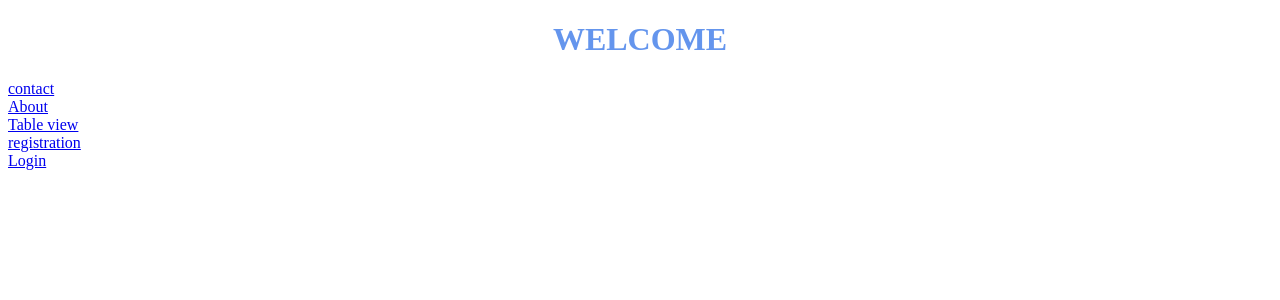
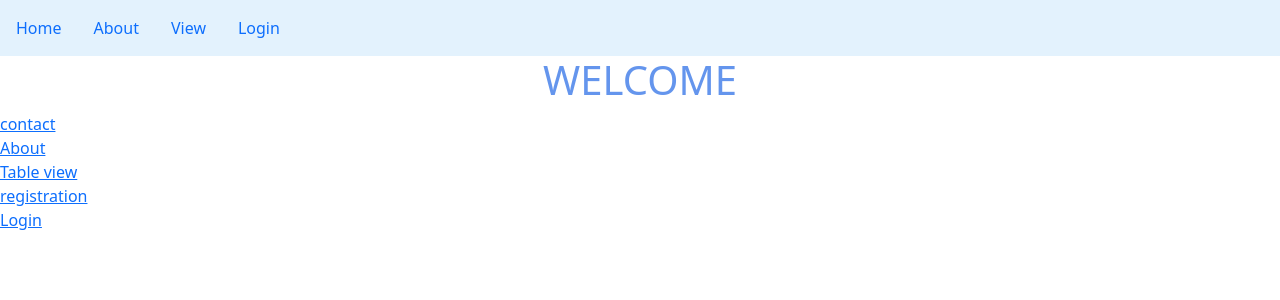
Before and after one commit to rishhana5-cloud/Django, a Django app: page /APP1/ in a window 1280 px wide. Shown: the top 300 px of the page. Run offline with Django 5.2, Linux system fonts and the light colour scheme.

Commit message:
modifying items

```diff
--- /dev/null
+++ b/APP1/templates/APP1/base.html
@@ -0,0 +1,42 @@
+
+<!DOCTYPE html>
+<html lang="en">
+<head>
+    <meta charset="UTF-8">
+    <meta name="viewport" content="width=device-width, initial-scale=1.0">
+   {% block title%} <title>Document</title> {% endblock %}
+    <link href="https://cdn.jsdelivr.net/npm/bootstrap@5.3.8/dist/css/bootstrap.min.css" rel="stylesheet" integrity="sha384-sRIl4kxILFvY47J16cr9ZwB07vP4J8+LH7qKQnuqkuIAvNWLzeN8tE5YBujZqJLB" crossorigin="anonymous">
+</head>
+<body>
+
+
+</nav>
+
+<nav class="navbar" style="background-color: #e3f2fd;" data-bs-theme="light">
+  <!-- Navbar content -->
+   <ul class="nav">
+  <li class="nav-item">
+    <a class="nav-link active" aria-current="page" href="{% url 'home'%}">Home</a>
+  </li>
+  <li class="nav-item">
+    <a class="nav-link" href="{% url 'about'%}">About</a>
+  </li>
+  <li class="nav-item">
+    <a class="nav-link" href="{% url 'Table view'%}">View</a>
+  </li>
+  <li class="nav-item">
+    <a class="nav-link" href="{% url 'log'%}">Login</a>
+  </li>
+
+</ul>
+</nav>
+
+
+
+
+
+</body>
+{% block content%} {% endblock%}
+ <script src="https://cdn.jsdelivr.net/npm/bootstrap@5.3.8/dist/js/bootstrap.bundle.min.js" integrity="sha384-FKyoEForCGlyvwx9Hj09JcYn3nv7wiPVlz7YYwJrWVcXK/BmnVDxM+D2scQbITxI" crossorigin="anonymous"></script>
+{% block js%} {% endblock%}
+</html>
--- a/APP1/templates/APP1/cart.html
+++ b/APP1/templates/APP1/cart.html
@@ -18,6 +18,9 @@
     <td>{{i.book.name}}</td>
     <td>{{i.book.price}}</td>
     <td>{{i.quantity}}</td>
+    <td>
+        <a href="{% url 'buy' i.id %}">Buy Now </a>
+    </td>
 
 </tr>
    {%endfor%}
--- a/APP1/templates/APP1/home.html
+++ b/APP1/templates/APP1/home.html
@@ -1,18 +1,13 @@
-<!DOCTYPE html>
-<html lang="en">
-<head>
-    <meta charset="UTF-8">
-    <meta name="viewport" content="width=device-width, initial-scale=1.0">
-    <title>Document</title>
-</head>
-<body>
+{%extends 'App1/base.html'%}
+
+{% block title %} <title>Home</title> {% endblock%}
+
+   {% block content%}
    <h1 style="color: cornflowerblue; text-align: center;">WELCOME </h1>
-   <a  href="{% url 'contact' %}"> contact </a><br>
+    <a href="{% url 'contact' %}"> contact </a><br>
     <a  href="{% url 'about' %}"> About </a><br>
     <a href="{% url 'Table view'%}"> Table view</a><br>
     <a href="{% url 'user'%}">registration</a> <br>
     <a href="{% url 'log' %}">Login</a>
     <!-- <a href="{% url 'out'%}"></a> -->
-
-</body>
-</html>
+    {% endblock%}
--- a/APP1/urls.py
+++ b/APP1/urls.py
@@ -17,4 +17,7 @@ urlpatterns = [
     path('logout/',views.logout_view, name='out'),
     path('view/',views.view_cart,name='v'),
     path('add/<int:bookid>',views.Addcart,name='add'),
+    path('buy/<int:bookid>',views.buy_now , name='buy'),
+    path('success/',views.success, name='success'),
+
 ]
--- a/APP1/views.py
+++ b/APP1/views.py
@@ -1,9 +1,13 @@
-from django.shortcuts import render,redirect
+from django.shortcuts import render,redirect,get_object_or_404
 from django.http import HttpResponse
 from .form import BookForm,Registeration,LoginForm
 from django.contrib.auth import login,logout
 from django.contrib.auth.decorators import login_required
 from.models import Book,Cart
+from django.urls import reverse
+from django.conf import settings
+import stripe
+stripe.api_key=settings.STRIPE_SECRET_KEY
 
 # Create your views here.
 
@@ -77,3 +81,41 @@ def Addcart(request,bookid):
         cart_items.quantity+=1
         cart_items.save()
     return redirect('v')
+
+# def delete_view(request,bookid):
+#     a=Book.objects.get(id=bookid)
+#     cart_items,created=Cart.objects.get_or_create(book=a, user=request.user)
+#     if created:
+#         cart_items.quantity-=1
+#         cart_items.delete()
+#         cart_items.save()
+#     return redirect ('v')
+
+def buy_now(request,bookid):
+    cart_items=get_object_or_404(Cart, user=request.user, id=bookid)
+    book=cart_items.book
+
+    session=stripe.checkout.Session.create (
+         payment_method_types=['card'],
+         line_items=[
+           {
+              'price_data':{
+                  'currency':'inr',
+                  'product_data':{
+                      'name': book.name,
+                   },
+                   'unit_amount':int(float(book.price)*100),
+               },
+               'quantity':cart_items.quantity,
+
+           }
+        ],
+
+        mode="payment",
+        success_url=request.build_absolute_uri(reverse('success')),
+        cancel_url=request.build_absolute_uri(reverse('v')),
+    )
+    return redirect(session.url)
+
+def success(request):
+    return render(request,'APP1/success.html')
```
Also changed, not shown: APP1/templates/APP1/success.html (added, +11 -0 lines), sampleproject/settings.py (+7 -0 lines), APP1/static/css/viewbook.html (added), APP1/templates/APP1/dlt.html (added), db.sqlite3, 1 other file.
